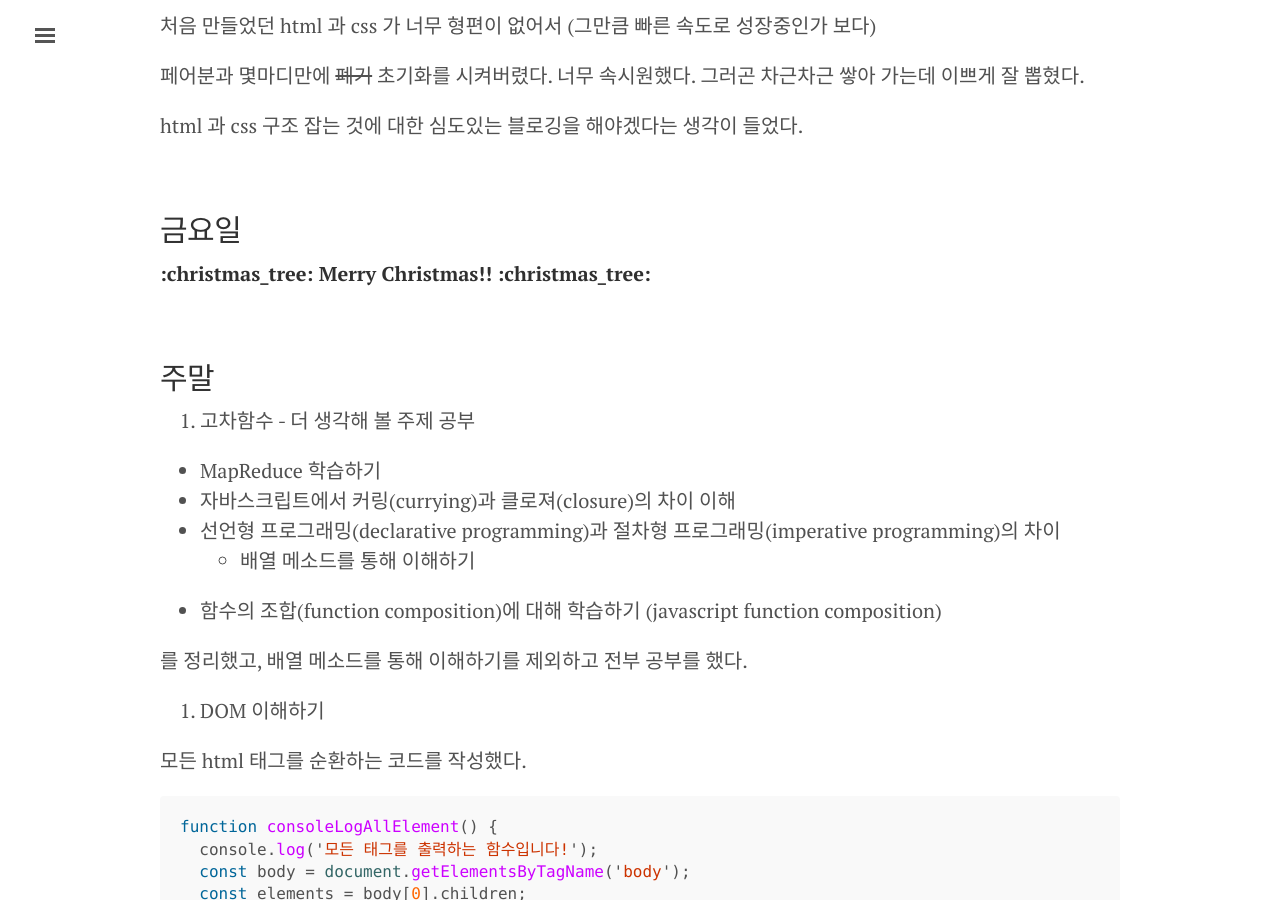
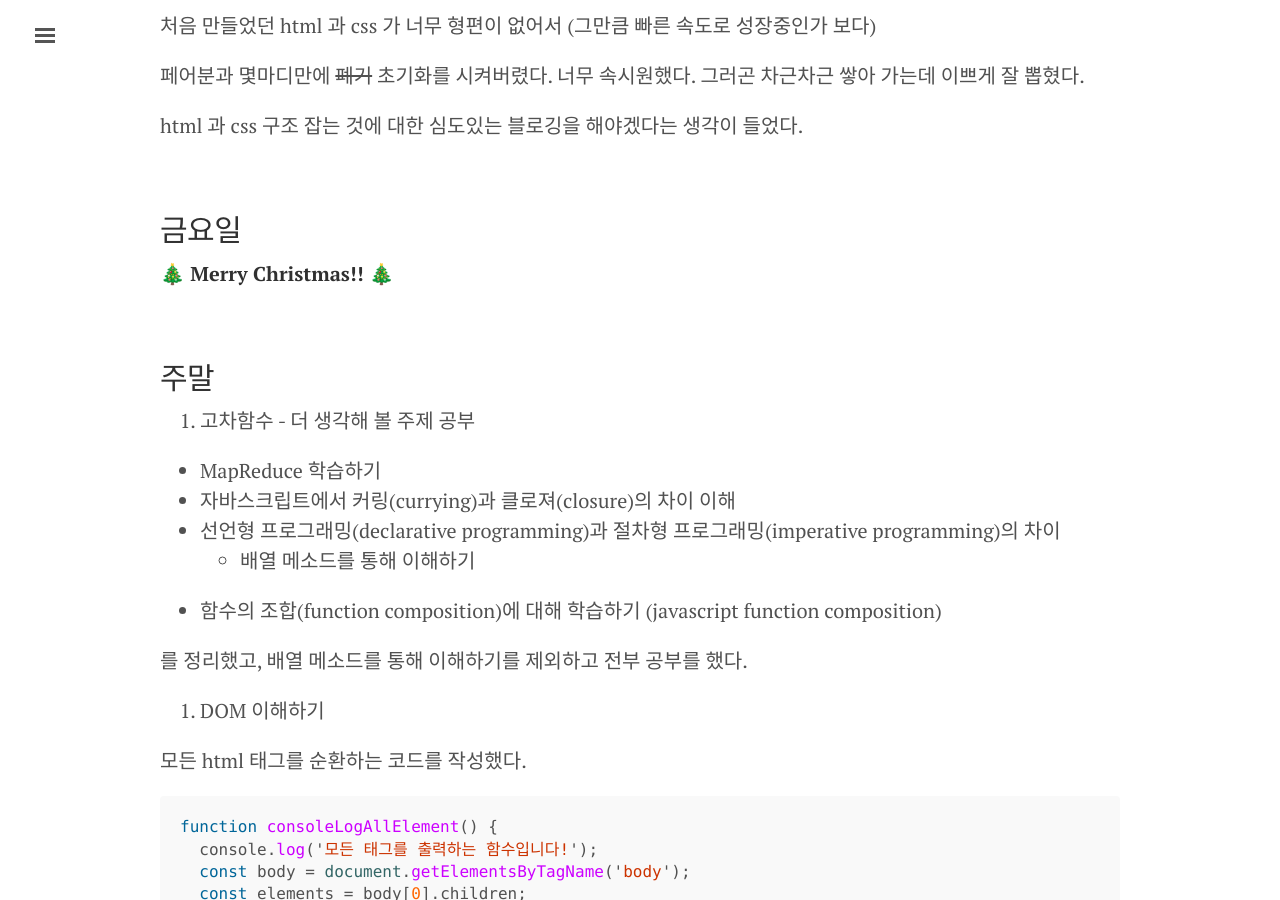
Before and after one commit to osunguk/osunguk.github.io, a Jekyll site: the page built from _posts/2020-12-27-codestats-third-week.md, in a window 1280 px wide and 900 px high, scrolled down 2857 px. Built offline with Jekyll 4.4.1, drawn with Linux system fonts in a browser that asks for light colours; emoji names are drawn with the system emoji font; comment, search, counter and statistics services are not loaded; some of the changed lines change nothing that is shown.

Commit message:
이모티콘이 보이지 않던 오류 수정

```diff
--- a/_config.yml
+++ b/_config.yml
@@ -15,6 +15,8 @@ author:
   email:             osunguk@gmail.com
 
 # Custom vars
-version:             1.5.0
+version:             1.5.1
 
-plugins: [jekyll-paginate]
+plugins:
+  - jekyll-paginate
+  - jemoji
```
